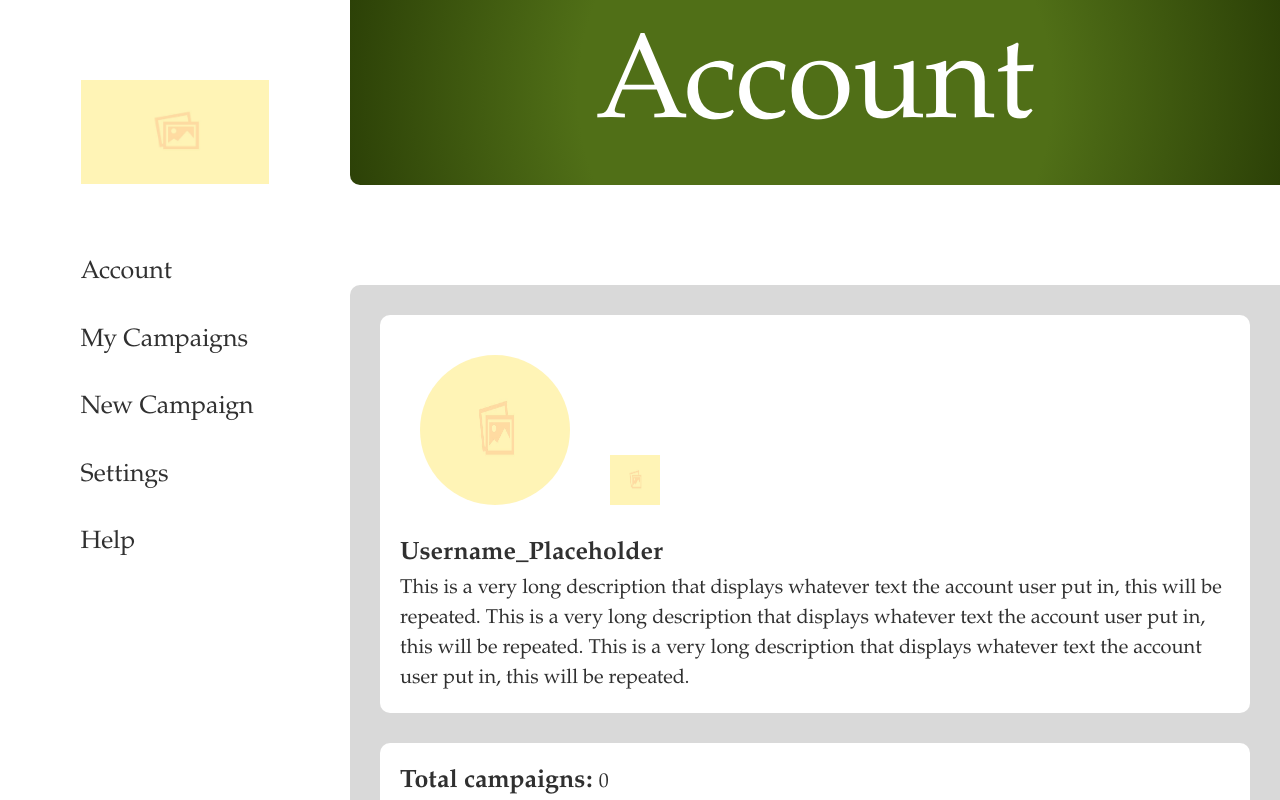
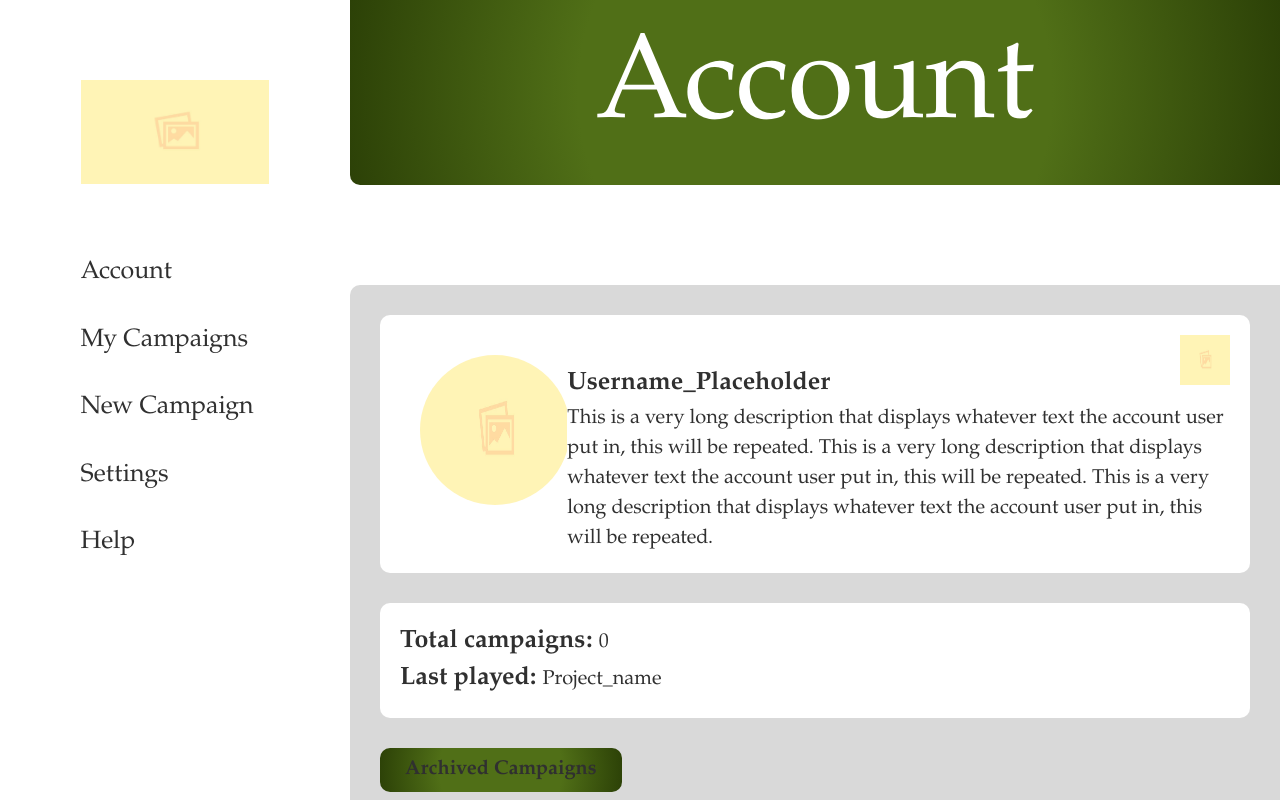
Before and after one commit to WouterOnGithub/Waystone, a React (Vite) app in the folder waystoneProject/: page /user/Account_Page in a window 1280 px wide. Shown: the top 800 px of the page. Built offline with nearby package versions, Linux system fonts and the light colour scheme.

Commit message:
Account_Page complete

```diff
--- a/waystoneProject/src/pages/Account_Page.jsx
+++ b/waystoneProject/src/pages/Account_Page.jsx
@@ -45,9 +45,10 @@ function Main_Page()
             <div id="account-box">
                 <div>
                     <img src={Placeholder} alt="Account_Profile" id="Account_Profile" />
-                    <img src={Edit_Logo} alt="Edit_Logo" id="Edit_Logo" />
                 </div>
                 <div>
+                    <img src={Edit_Logo} alt="Edit_Logo" id="Edit_Logo" />
+                    <br />
                     <b>Username_Placeholder</b>
                     <p>
                         This is a very long description that displays whatever text the account user put in, this will be repeated.
--- a/waystoneProject/src/pages/pages-css/Account_Page.css
+++ b/waystoneProject/src/pages/pages-css/Account_Page.css
@@ -2,6 +2,7 @@
 {
     border-radius: 10px;
     background: var(--background-colour);
+    display: flex;
     padding: 20px;
     margin-bottom: 30px;
 }
@@ -15,13 +16,14 @@
     height: 150px; /* later replaced by: height: 25%; */
     width: 150px; /* later replaced by: width: 25%; */
     padding: 20px;
+    margin-right: 500px;
 }
-
 #Edit_Logo
 {
+    float: right;
     height: 50px; /* later replaced by: height: auto; */
     width: 50px; /* later replaced by: width: auto; */
-    padding: 20px;
+    padding: 0;
 }
 
 #account-notes b
```
